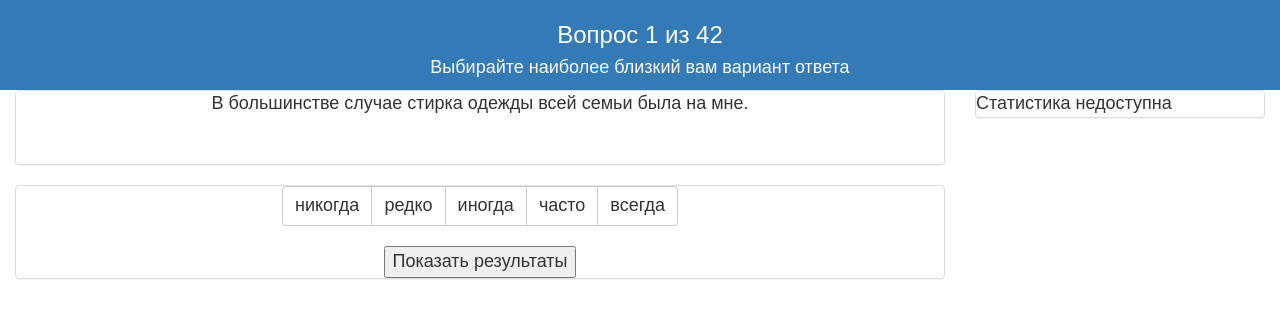
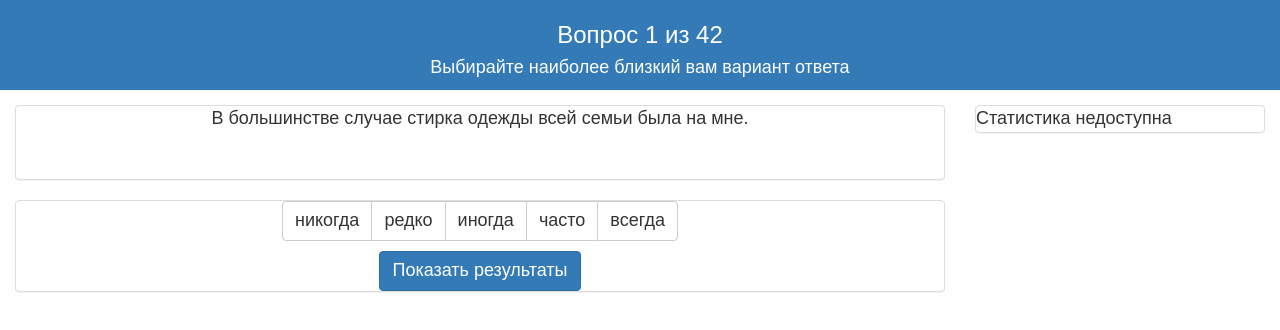
Before and after one commit to viatrix/impostor, a React (Create React App) app: page / in a window 1280 px wide. Shown: the top 330 px of the page. Built offline with nearby package versions, Linux system fonts and the light colour scheme.

Commit message:
Updated 'Show results' button style

```diff
--- a/src/App.css
+++ b/src/App.css
@@ -9,6 +9,7 @@
   padding: 2px;
   color: white;
   text-align: center;
+  margin-bottom: 15px;
 }
 
 Panel header {
--- a/src/App.js
+++ b/src/App.js
@@ -5,7 +5,7 @@ import Answer from './components/Answer.js';
 import Result from './components/Result.js';
 import Statistics from './components/Statistics.js';
 import resultsImport from './data/results.json';
-import { Panel, PageHeader } from 'react-bootstrap';
+import { Panel, Button } from 'react-bootstrap';
 
 class App extends Component {
     constructor(props) {
@@ -116,9 +116,10 @@ class App extends Component {
          <Panel id="answerPlace">
          <Answer processAnswer={this.state.processAnswer} buttonIsDisabled={this.state.buttonIsDisabled}/>
          <p></p>
-         <input id="showResultsButton" type="button"
-              value={this.state.showResults?"Спрятать результаты":"Показать результаты"}
-              onClick={() => {this.setState({showResults: !this.state.showResults});}}/>
+         <Button id="showResultsButton" type="button" bsStyle="primary"
+              onClick={() => {this.setState({showResults: !this.state.showResults});}}>
+              {this.state.showResults?"Спрятать результаты":"Показать результаты"}
+        </Button>
         </Panel>
          <Result sumPercentsImpostor={this.state.sumPercentsImpostor}
               sumPercentsPFP={this.state.sumPercentsPFP}
```
